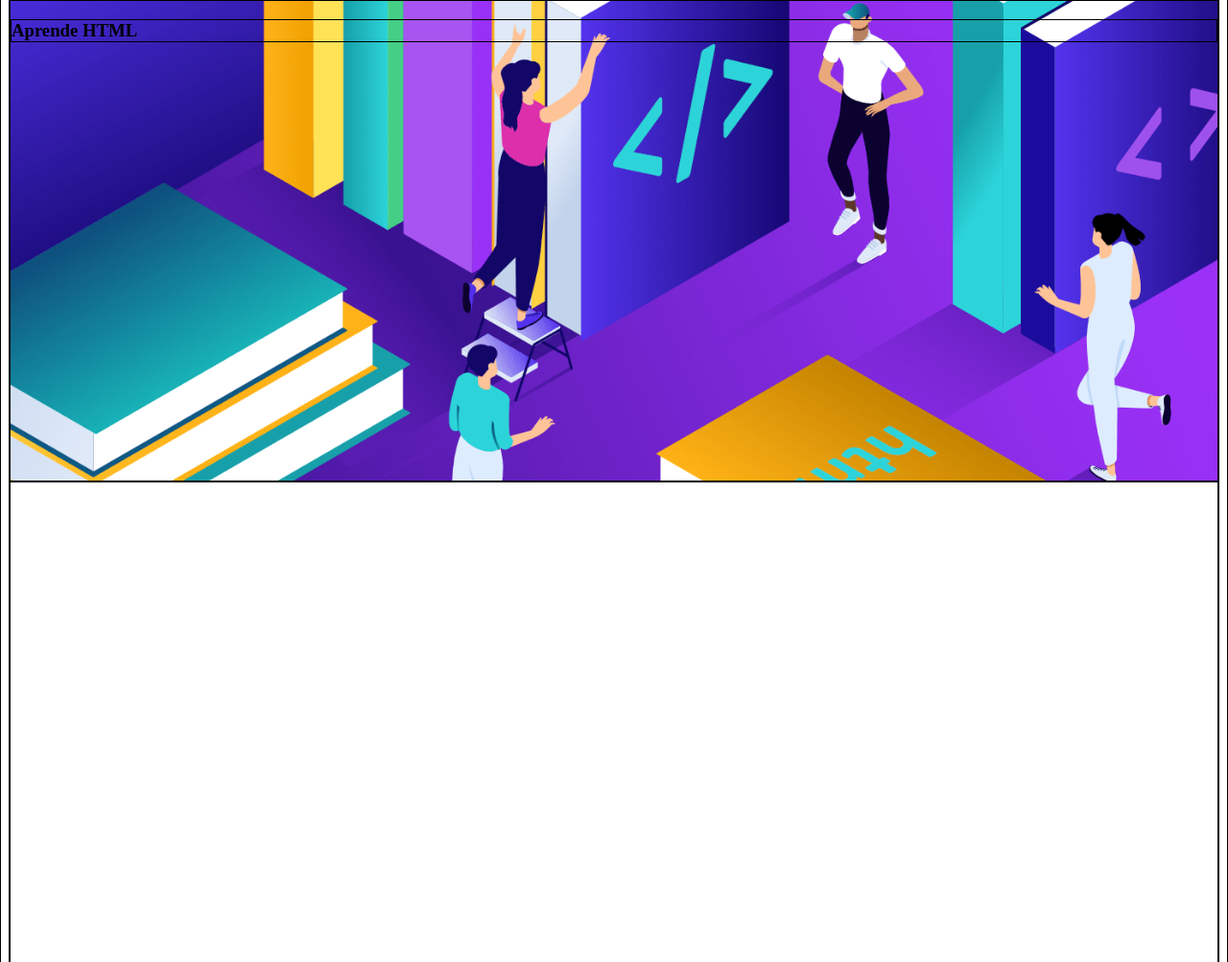
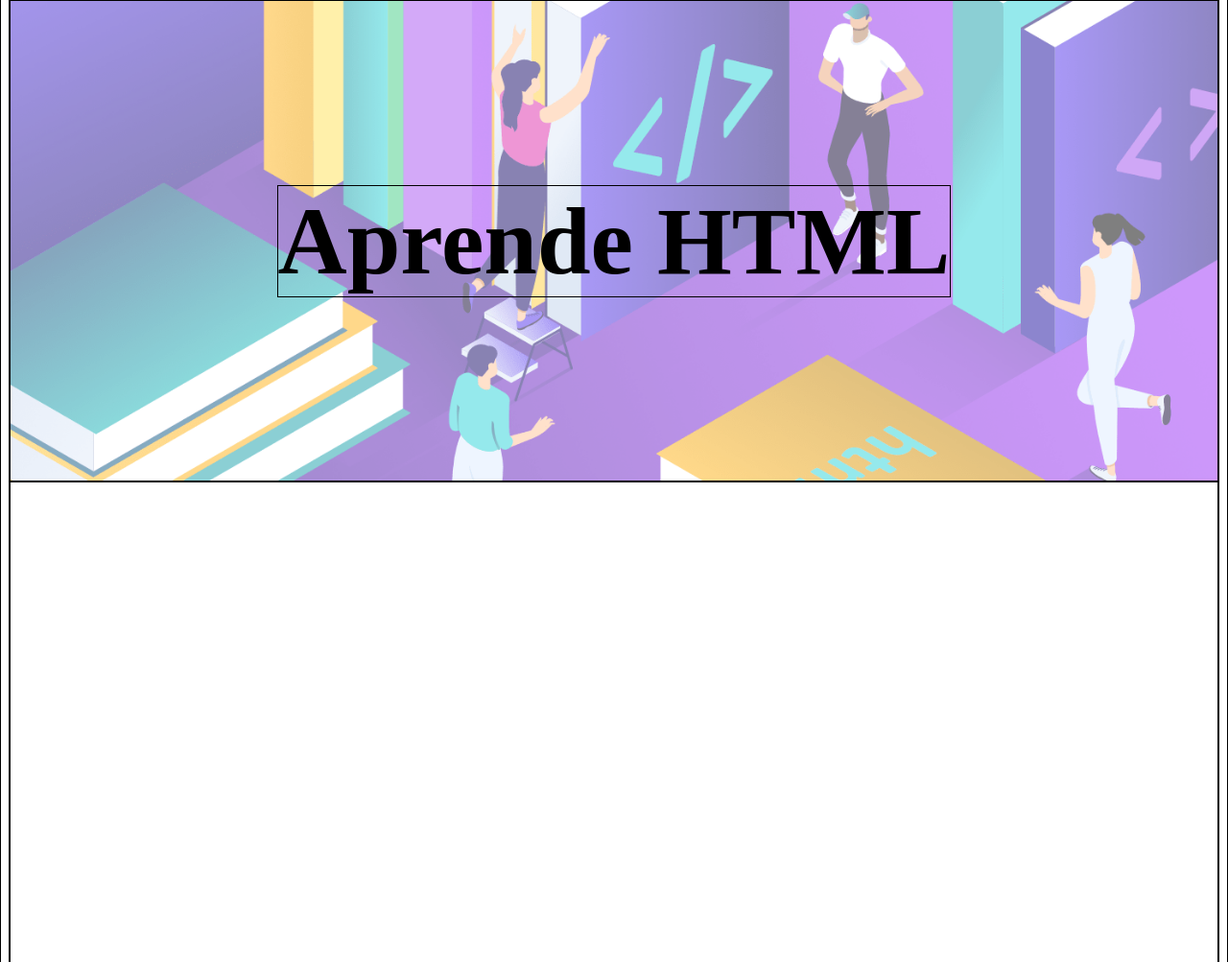
Before and after one commit to tfermoso/web2, a PHP site: page / in a window 1280 px wide. Shown: the part 164-1167 px from the top of the page at 96% size. Run offline with PHP 8.4, Linux system fonts and the light colour scheme.

Commit message:
ajustando estilo titulo seccion 1

```diff
--- a/css/index.css
+++ b/css/index.css
@@ -1,53 +1,96 @@
-*{
+* {
     border: 1px solid black;
 }
 
-header{
+header {
     height: 100px;
     display: flex;
     justify-content: space-between;
 }
 
-nav{
+nav {
     height: 50px;
 }
 
-section{
+section {
     height: 500px;
 }
 
-footer{
+footer {
     height: 100px;
 }
-nav ul{
+
+nav ul {
     display: flex;
     justify-content: right;
     list-style-type: none;
 }
-nav ul li{
+
+nav ul li {
     margin-right: 20px;
     font-size: 20px;
 
 }
-nav ul li a{
+
+nav ul li a {
     text-decoration: none;
-}
-.seccion1{
-   background-image: url("../img/aprender-html.png");
-   background-size: cover;
-   background-position: center;
+
 }
 
+.seccion1 {
+    position: relative;
+    display: flex;
+    justify-content: space-around;
+    align-items: center;
+}
+
+.seccion1::before {
+    content: "";
+    position: absolute;
+    top: 0;
+    left: 0;
+    width: 100%;
+    height: 100%;
+    background-image: url("../img/aprender-html.png");
+    background-size: cover;
+    background-position: center;
+    opacity: 0.5;
+    /* Ajusta el valor de opacidad según tus necesidades */
+    z-index: -1;
+    /* Coloca la imagen detrás del contenido */
+}
+
+
+
+/* Estilo para h3 dentro de .section1 */
+.seccion1 h3 {
+    font-size: 100px;
+    position: relative;
+    z-index: 2;
+    /* Asegurarse de que el texto se muestre sobre el fondo */
+}
+
+
+
+
 /* Media queries para pantallas pequeñas */
- @media (max-width: 768px){
-    header h1{
+@media (max-width: 768px) {
+    header h1 {
         display: none;
     }
-    header{
+
+    header {
         justify-content: space-around;
     }
-    nav ul{
+
+    nav ul {
         justify-content: center;
     }
+    .seccion1 h3 {
+        font-size: 40px;
+        position: relative;
+        z-index: 2;
+        /* Asegurarse de que el texto se muestre sobre el fondo */
+    }
 
- }
+}
--- a/index.html
+++ b/index.html
@@ -22,6 +22,7 @@
     <section class="seccion1">
         <h3>Aprende HTML</h3>
     </section>
+
     <section>
 
     </section>
```
